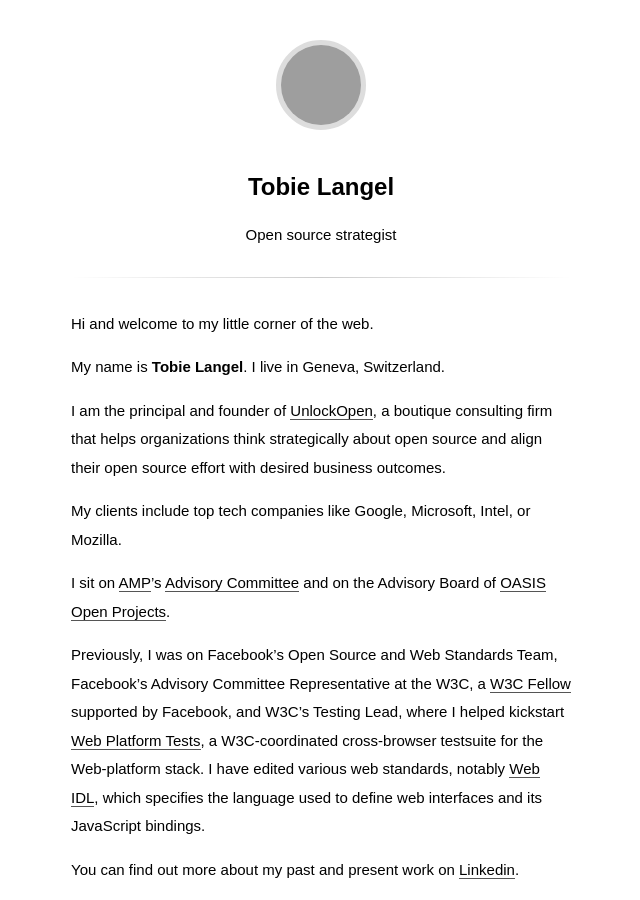
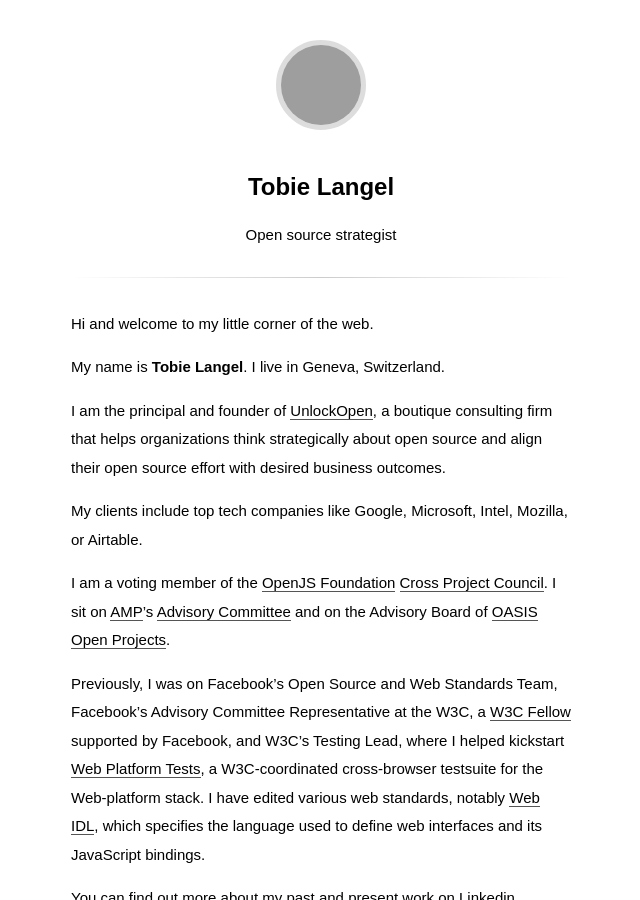
Before and after one commit to tobie/www.tobie.me, a Jekyll site: the page built from index.md, in a window 1280 px wide and 900 px high, cut to the strip 0-900 px from the top of the window. Shown: the whole strip, without its empty margins (319-959 px from the left). Built offline with Jekyll 4.4.1, drawn with Linux system fonts in a browser that asks for light colours; some web fonts are replaced; grey boxes are pictures that could not be loaded.

Commit message:
Update index.md

```diff
--- a/index.md
+++ b/index.md
@@ -14,8 +14,10 @@ a boutique consulting firm
 that helps organizations think strategically about open source
 and align their open source effort with desired business outcomes.
 
-My clients include top tech companies like Google, Microsoft, Intel, or Mozilla.
+My clients include top tech companies like Google, Microsoft, Intel, Mozilla, or Airtable.
 
+I am a voting member of the [OpenJS Foundation](https://openjsf.org/)
+[Cross Project Council](https://openjsf.org/about/governance/).
 I sit on [AMP](https://www.ampproject.org/)'s [Advisory Committee](https://github.com/ampproject/meta-ac)
 and on the Advisory Board of [OASIS Open Projects](https://oasis-open-projects.org/).
 
```
